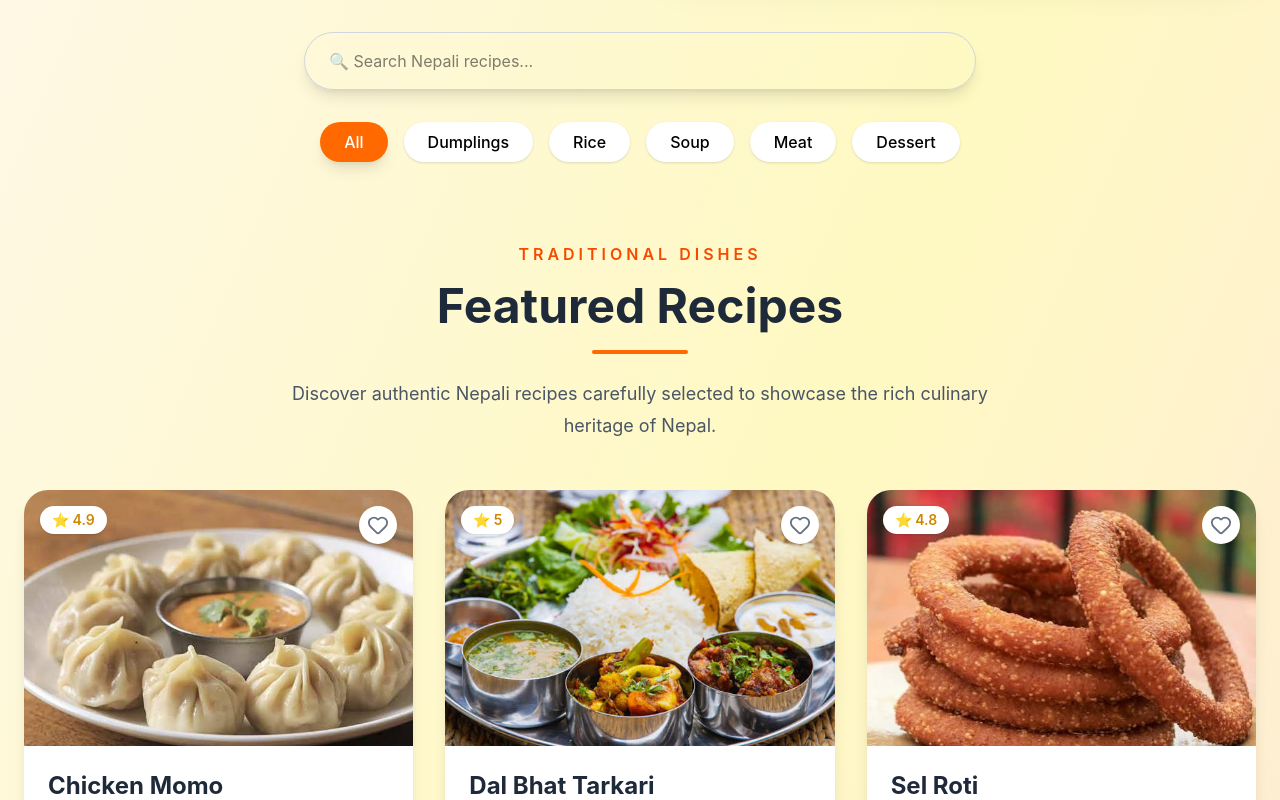
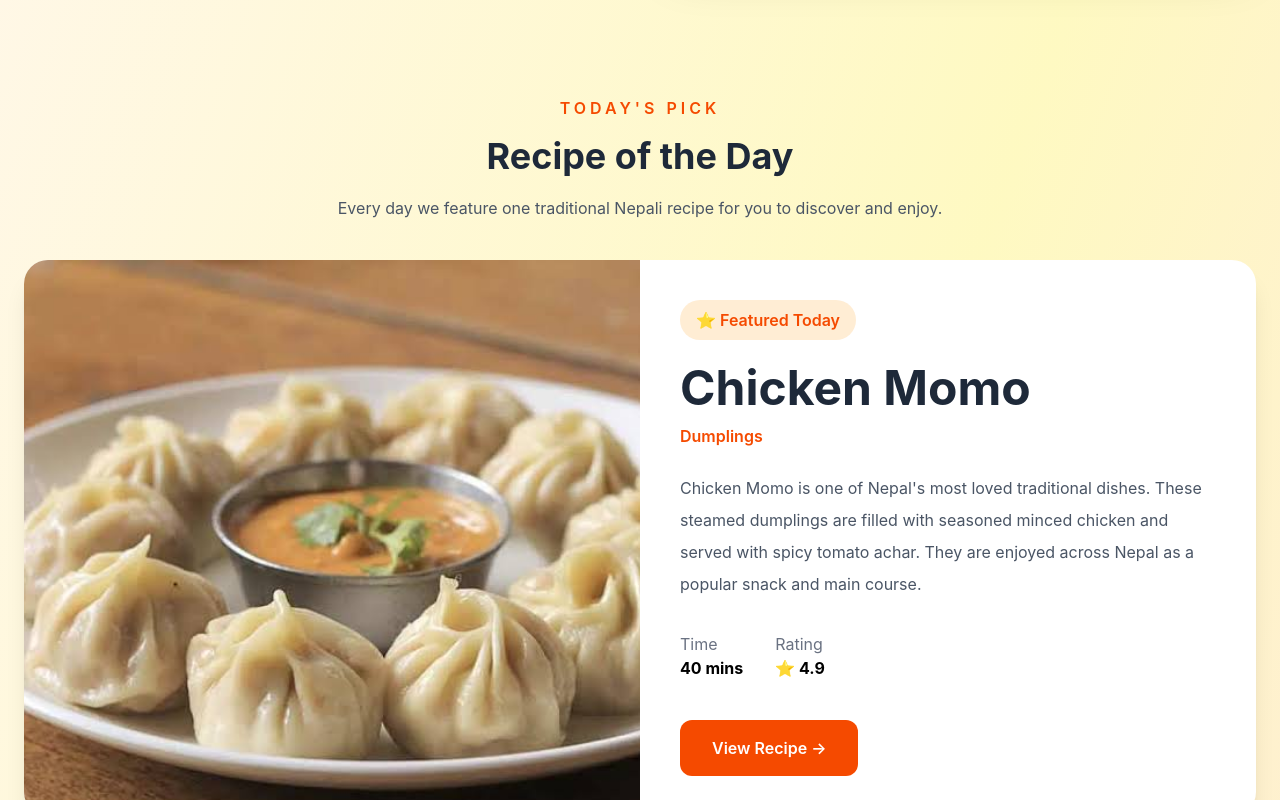
Before and after one commit to Agraz-10/recipe-card-app, a React (Vite) app: page / in a window 1280 px wide. Shown: the part 640-1440 px from the top of the page. Built offline with nearby package versions, Linux system fonts and the light colour scheme.

Commit message:
feat: add recipe dashboard and recipe of the day

```diff
--- /dev/null
+++ b/src/components/RecipeOfTheDay.jsx
@@ -0,0 +1,88 @@
+import { Link } from "react-router-dom";
+
+function RecipeOfTheDay({ recipes }) {
+  // Pick a recipe based on today's date
+  const today = new Date().getDate();
+
+  const recipe = recipes[today % recipes.length];
+
+  return (
+    <section className="max-w-7xl mx-auto px-6 mt-16">
+
+      <div className="text-center mb-10">
+
+        <p className="text-orange-600 uppercase tracking-[4px] font-semibold">
+          Today's Pick
+        </p>
+
+        <h2 className="text-4xl font-bold text-gray-800 mt-4">
+          Recipe of the Day
+        </h2>
+
+        <p className="text-gray-600 mt-5 max-w-2xl mx-auto">
+          Every day we feature one traditional Nepali recipe for you
+          to discover and enjoy.
+        </p>
+
+      </div>
+
+      <div className="bg-white rounded-3xl shadow-xl overflow-hidden grid md:grid-cols-2">
+
+        <img
+          src={recipe.image}
+          alt={recipe.name}
+          className="w-full h-full object-cover"
+        />
+
+        <div className="p-10 flex flex-col justify-center">
+
+          <span className="inline-block bg-orange-100 text-orange-600 px-4 py-2 rounded-full font-semibold w-fit">
+            ⭐ Featured Today
+          </span>
+
+          <h2 className="text-5xl font-bold mt-6 text-gray-800">
+            {recipe.name}
+          </h2>
+
+          <p className="text-orange-600 font-semibold mt-3">
+            {recipe.category}
+          </p>
+
+          <p className="text-gray-600 leading-8 mt-6">
+            {recipe.description}
+          </p>
+
+          <div className="flex gap-8 mt-8">
+
+            <div>
+              <p className="text-gray-500">Time</p>
+              <h3 className="font-bold">{recipe.time}</h3>
+            </div>
+
+            <div>
+              <p className="text-gray-500">Rating</p>
+              <h3 className="font-bold">
+                ⭐ {recipe.rating}
+              </h3>
+            </div>
+
+          </div>
+
+          <Link
+            to={`/recipes/${recipe.id}`}
+            className="mt-10"
+          >
+            <button className="bg-orange-600 hover:bg-orange-700 text-white px-8 py-4 rounded-xl font-semibold transition cursor-pointer">
+              View Recipe →
+            </button>
+          </Link>
+
+        </div>
+
+      </div>
+
+    </section>
+  );
+}
+
+export default RecipeOfTheDay;
--- a/src/pages/Home.jsx
+++ b/src/pages/Home.jsx
@@ -5,6 +5,7 @@ import CategoryFilter from "../components/CategoryFilter";
 import RecipeCard from "../components/RecipeCard";
 import About from "../components/About";
 import Footer from "../components/Footer";
+import RecipeOfTheDay from "../components/RecipeOfTheDay";
 
 import { Link } from "react-router-dom";
 
@@ -23,6 +24,10 @@ function Home({
             <Navbar />
 
             <Hero />
+
+            <RecipeOfTheDay
+                recipes={filteredRecipes}
+            />
 
             <SearchBar
                 search={search}
```
Lines whose indentation alone changed are shown as unchanged.
